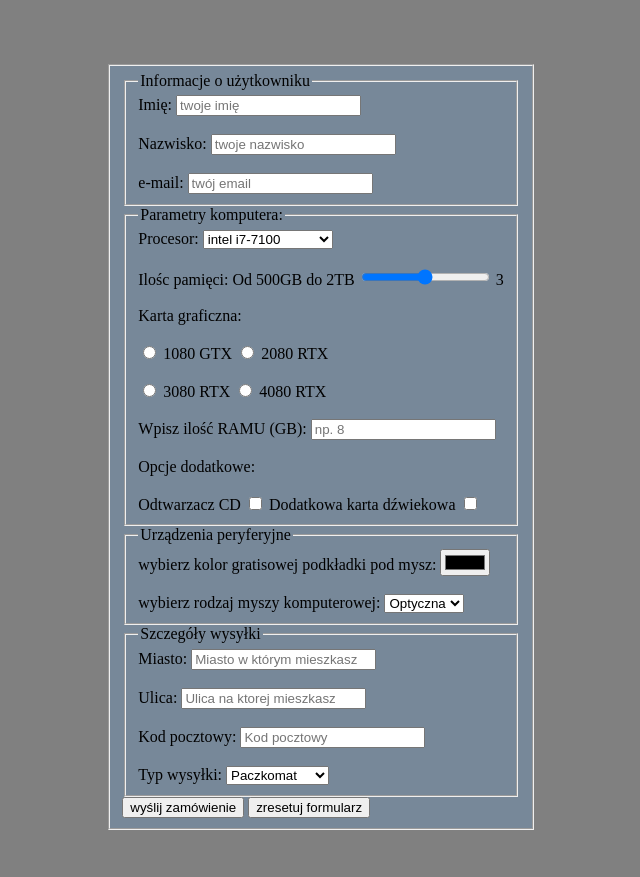
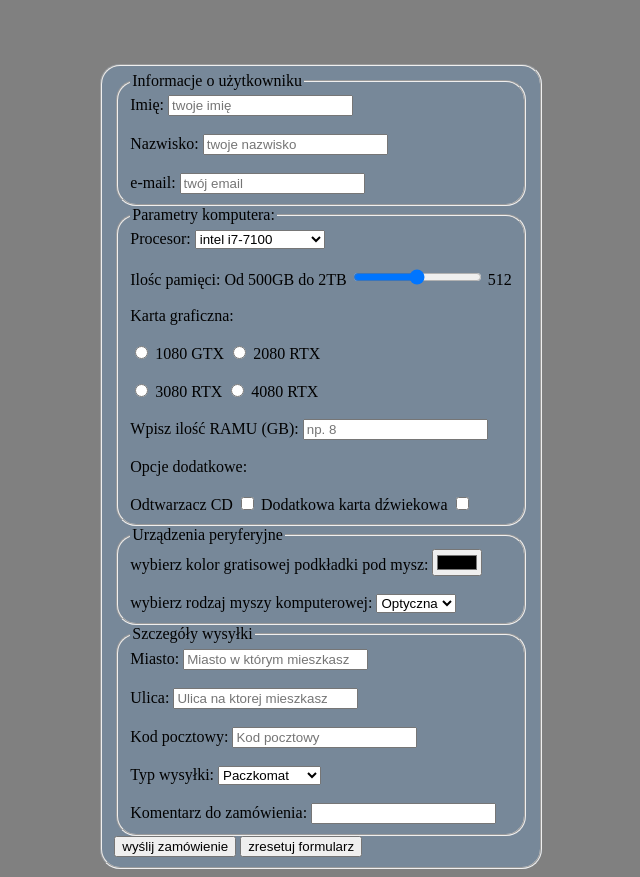
Before and after one commit to 4TiCzech/Formularz1, a plain HTML site: page index.html in a window 1280 px wide. Shown: the whole page, without its empty margins (319-959 px from the left). Before the commit the page ends 838 px from the top, so only its background shows below. Drawn offline with Linux system fonts and the light colour scheme.

Commit message:
dokończenie wysyłki

```diff
--- a/index.html
+++ b/index.html
@@ -13,6 +13,7 @@
         }
         fieldset {
             background-color: lightslategrey;
+            border-radius: 20px;
         }
 
     </style>
@@ -42,7 +43,7 @@
         </select>
         <br> </br> Ilośc pamięci: <label for="pamiec"> Od 500GB do 2TB </label>
         <input type="range" name="pamiec" min="512" max="2048" id="a"  oninput="result.value=a.value"/>
-            <output name="result" for="a">3</output>  <br> </br>
+            <output name="result" for="a">512</output>  <br> </br>
         </form>
         <label for="karta"></label>
         Karta graficzna: <br> </br>
@@ -80,7 +81,9 @@
                 <option> Kurier</option>
             </optgroup>
         </select>
-
+        <br> </br>
+        Komentarz do zamówienia:
+            <input type="text" name="Komentarz">
 
       </fieldset>
       <input type="submit" name="wyslij" value="wyślij zamówienie">
```
